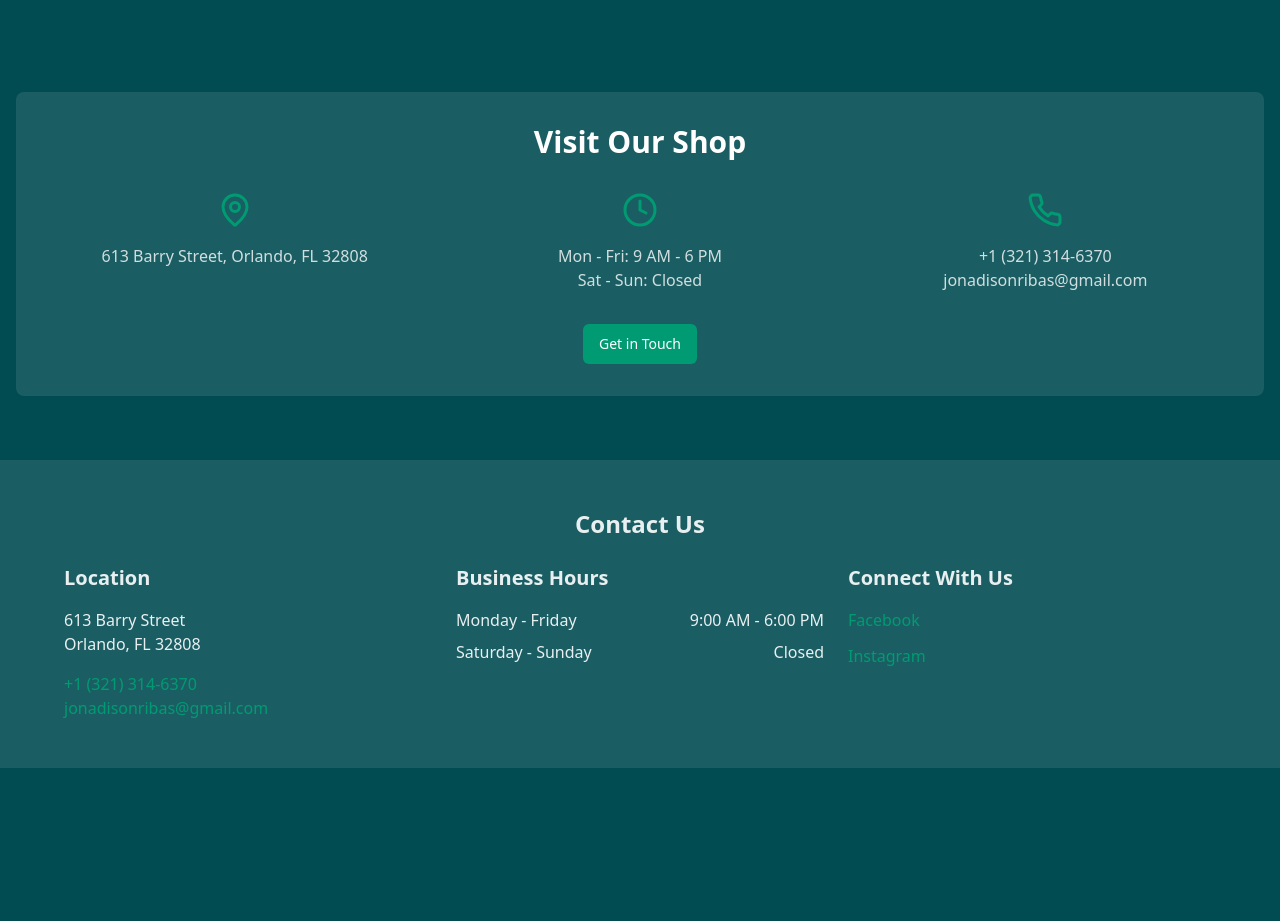
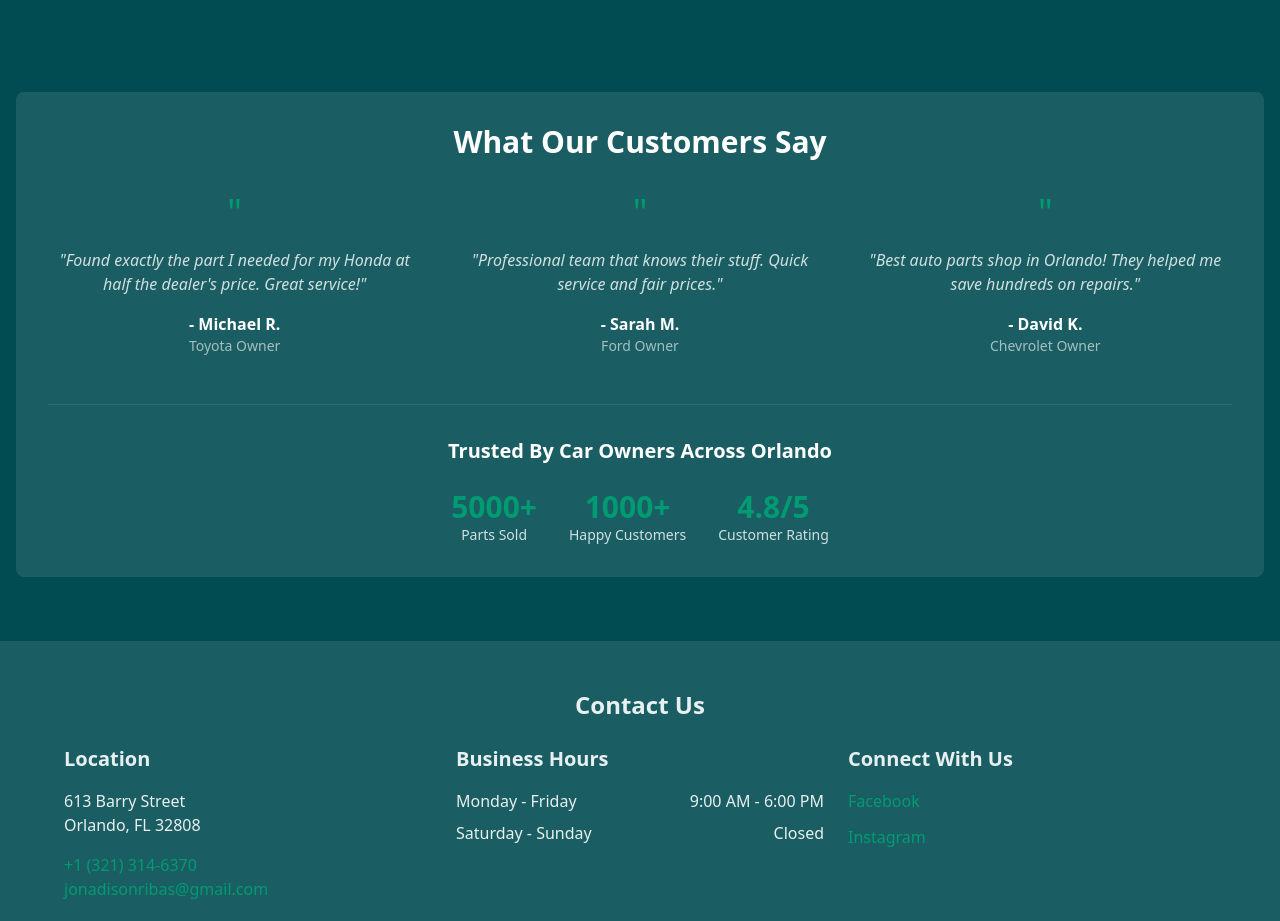
Before and after one commit to gonoff/eco-parts-hub, a React (Vite) app: page / in a window 1280 px wide. Shown: the part 1540-2461 px from the top of the page. Before the commit the page ends 2308 px from the top, so only its background shows below. Built offline with nearby package versions, Linux system fonts and the light colour scheme.

Commit message:
Update section to avoid repetition
Replaced a section in src/pages/Home.tsx to eliminate repeated content. Consider refactoring the file as it has grown to 160 lines.
[skip gpt_engineer]

```diff
--- a/src/pages/Home.tsx
+++ b/src/pages/Home.tsx
@@ -77,7 +77,7 @@ const Home = () => {
         </div>
       </section>
 
-      {/* Services Overview */}
+      {/* Our Comprehensive Services */}
       <section className="py-16">
         <h2 className="text-3xl font-bold text-white text-center mb-12">
           Our Comprehensive Services
@@ -128,29 +128,53 @@ const Home = () => {
         </div>
       </section>
 
-      {/* Quick Contact */}
+      {/* Testimonials & Trust Indicators */}
       <section className="py-16">
         <div className="bg-white/10 backdrop-blur-sm p-8 rounded-lg text-center">
-          <h2 className="text-3xl font-bold text-white mb-8">Visit Our Shop</h2>
+          <h2 className="text-3xl font-bold text-white mb-8">What Our Customers Say</h2>
           <div className="grid grid-cols-1 md:grid-cols-3 gap-8">
             <div className="flex flex-col items-center">
-              <MapPin className="text-secondary mb-4" size={36} />
-              <p className="text-white/80">613 Barry Street, Orlando, FL 32808</p>
+              <div className="text-secondary text-4xl mb-4">"</div>
+              <p className="text-white/80 italic mb-4">
+                "Found exactly the part I needed for my Honda at half the dealer's price. Great service!"
+              </p>
+              <p className="text-white font-semibold">- Michael R.</p>
+              <p className="text-white/60 text-sm">Toyota Owner</p>
             </div>
             <div className="flex flex-col items-center">
-              <Clock className="text-secondary mb-4" size={36} />
-              <p className="text-white/80">Mon - Fri: 9 AM - 6 PM</p>
-              <p className="text-white/80">Sat - Sun: Closed</p>
+              <div className="text-secondary text-4xl mb-4">"</div>
+              <p className="text-white/80 italic mb-4">
+                "Professional team that knows their stuff. Quick service and fair prices."
+              </p>
+              <p className="text-white font-semibold">- Sarah M.</p>
+              <p className="text-white/60 text-sm">Ford Owner</p>
             </div>
             <div className="flex flex-col items-center">
-              <Phone className="text-secondary mb-4" size={36} />
-              <p className="text-white/80">+1 (321) 314-6370</p>
-              <p className="text-white/80">jonadisonribas@gmail.com</p>
+              <div className="text-secondary text-4xl mb-4">"</div>
+              <p className="text-white/80 italic mb-4">
+                "Best auto parts shop in Orlando! They helped me save hundreds on repairs."
+              </p>
+              <p className="text-white font-semibold">- David K.</p>
+              <p className="text-white/60 text-sm">Chevrolet Owner</p>
             </div>
           </div>
-          <Button className="mt-8 bg-secondary hover:bg-secondary/80">
-            <Link to="/contact" className="text-white">Get in Touch</Link>
-          </Button>
+          <div className="mt-12 pt-8 border-t border-white/10">
+            <h3 className="text-xl font-bold text-white mb-6">Trusted By Car Owners Across Orlando</h3>
+            <div className="flex justify-center items-center space-x-8">
+              <div className="text-white/80">
+                <div className="text-3xl font-bold text-secondary">5000+</div>
+                <div className="text-sm">Parts Sold</div>
+              </div>
+              <div className="text-white/80">
+                <div className="text-3xl font-bold text-secondary">1000+</div>
+                <div className="text-sm">Happy Customers</div>
+              </div>
+              <div className="text-white/80">
+                <div className="text-3xl font-bold text-secondary">4.8/5</div>
+                <div className="text-sm">Customer Rating</div>
+              </div>
+            </div>
+          </div>
         </div>
       </section>
     </div>
```
